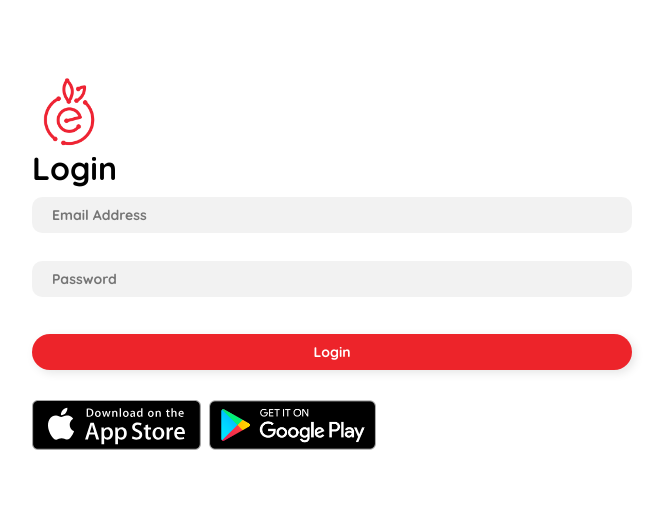
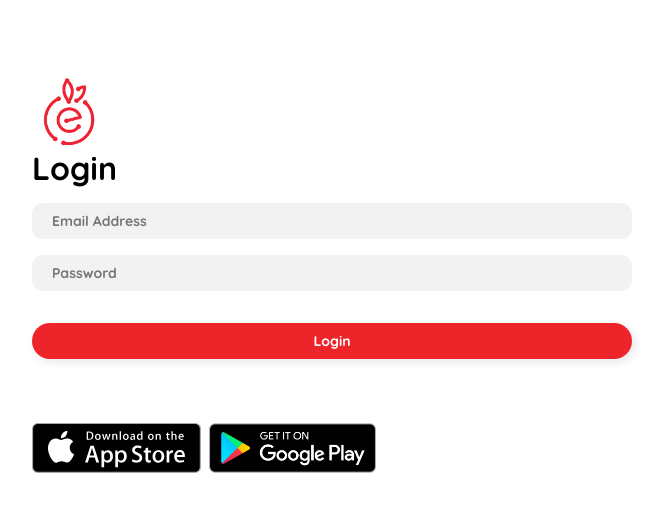
Before and after one commit to anthony-langford/ce-dashboard, a React (Create React App) app: page /login in a window 1280 px wide. Shown: the top 512 px of the page, without its empty margins (308-973 px from the left). Built offline with nearby package versions, Linux system fonts and the light colour scheme.

Commit message:
clean up css

```diff
--- a/src/App.js
+++ b/src/App.js
@@ -66,7 +66,6 @@ class App extends Component {
     this.props.history.push("/login");
   };
 
-
   render() {
     return (
       <AuthenticationContext.Provider value={{
--- a/src/components/AppStoreBadges.js
+++ b/src/components/AppStoreBadges.js
@@ -3,7 +3,7 @@ import styled from 'styled-components';
 
 const MainContainer = styled.div`
   display: flex;
-  padding-top: 30px;
+  margin-top: 64px;
 `;
 
 const Link = styled.a`
--- a/src/components/Button.js
+++ b/src/components/Button.js
@@ -7,6 +7,7 @@ const Button = styled.button`
   color: white;
   background-color: ${PRIMARY_COLOR};
   border: none;
+  margin: 32px 0 0;
   padding: 10px;
   font-size: 14px;
   padding-left: 20px;
--- a/src/components/FormInput.js
+++ b/src/components/FormInput.js
@@ -8,7 +8,7 @@ const FormInput = styled.input`
   border-radius: 10px;
   border: none;
   outline: none;
-  margin-top: 10px;
+  margin: 16px 0 0;
   padding: 10px 20px 10px 20px;
   width: calc(100% - 40px);
   font-weight: bold;
--- a/src/components/PageWrapper.js
+++ b/src/components/PageWrapper.js
@@ -4,9 +4,8 @@ const PageWrapper = styled.div`
   display: flex;
   flex-direction: column;
   width: 90%;
-  padding-top: 75px;
   max-width: 600px;
-  margin: 0 auto;
+  margin: 75px auto 0;
 `;
 
 export default PageWrapper;
--- a/src/scenes/Login.js
+++ b/src/scenes/Login.js
@@ -46,9 +46,8 @@ class Login extends Component {
               <PageWrapper>
                 <img src={'logo-white.png'} width={75} alt="Logo" />
                 <Heading>Login</Heading>
-                <FormInput type="text" onChange={this.onTextChange} value={this.state.emailAddress} name="emailAddress" placeholder="Email Address" /><br />
-                <FormInput type="password" onChange={this.onTextChange} value={this.state.password} name="password" placeholder="Password" /><br />
-                <br />
+                <FormInput type="text" onChange={this.onTextChange} value={this.state.emailAddress} name="emailAddress" placeholder="Email Address" />
+                <FormInput type="password" onChange={this.onTextChange} value={this.state.password} name="password" placeholder="Password" />
                 <Button onClick={() => this.onLogin(authContext.setAuthenticationToken)}>Login</Button>
                 <AppStoreBadge />
               </PageWrapper>
```
